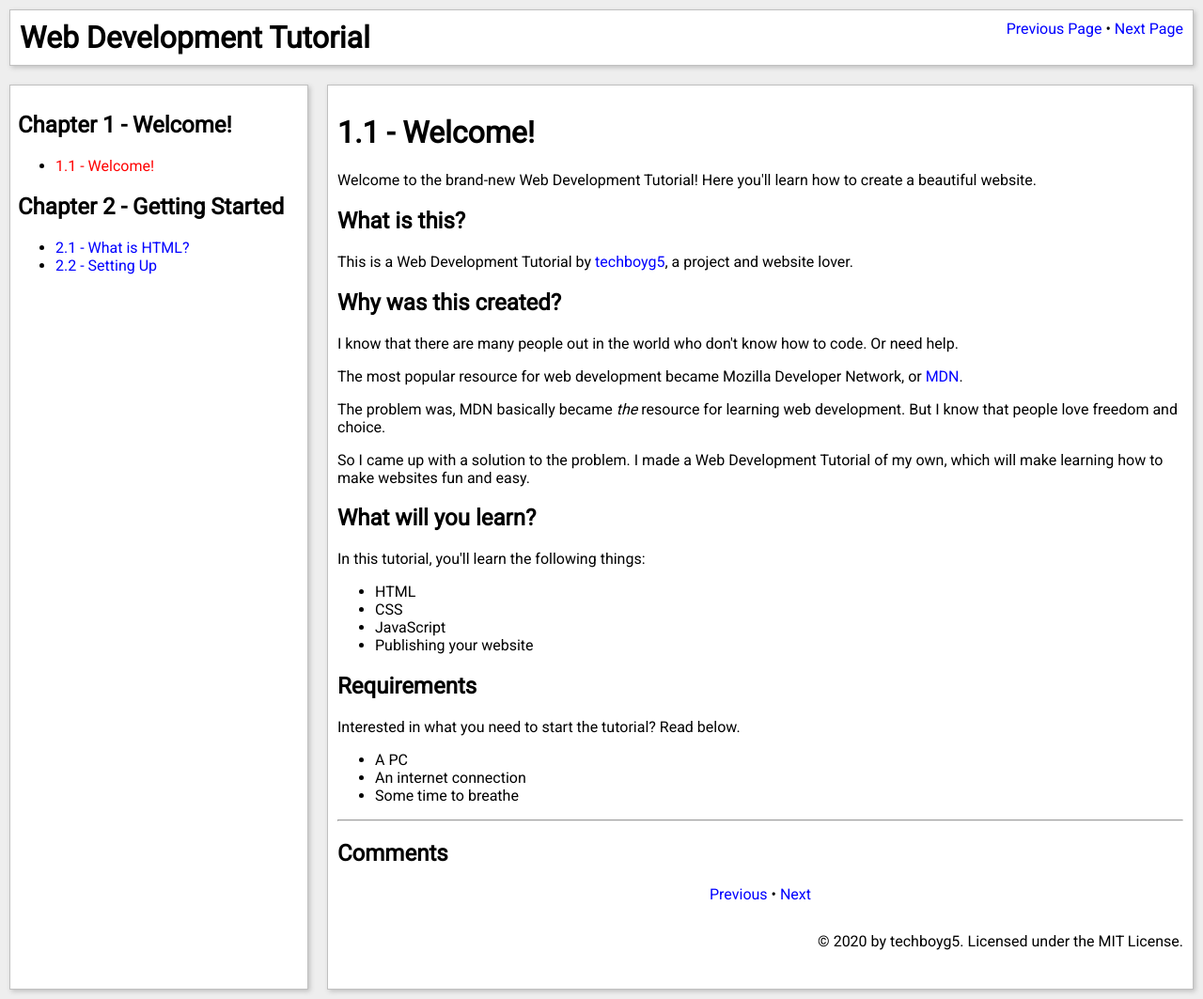
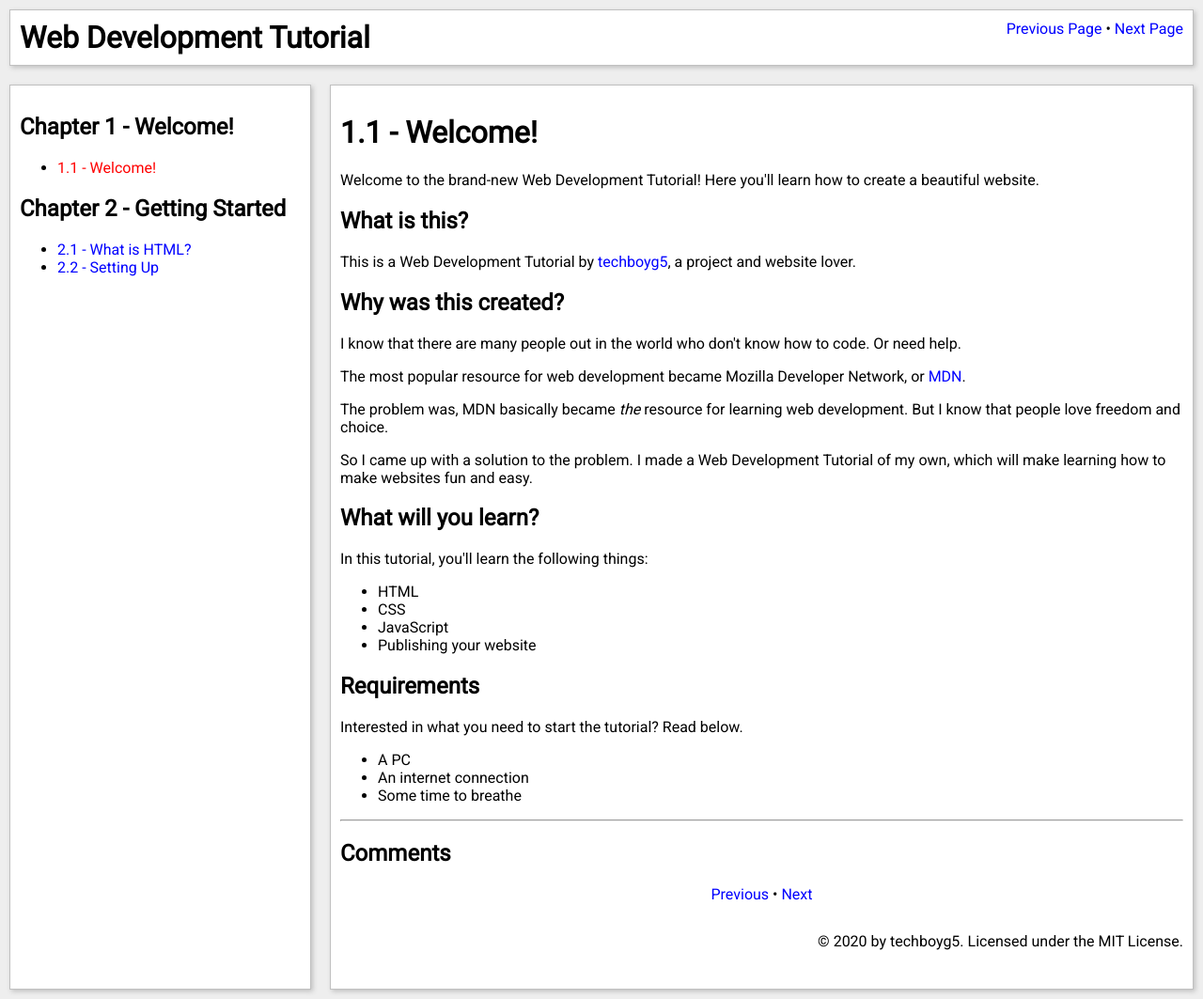
Before and after one commit to techboyg5/web-development-tutorial, a Jekyll site: the page built from chapter1/page1.html, in a window 1280 px wide. Shown: the whole page at 94% size. Built offline with Jekyll 4.4.1, drawn with Linux system fonts in a browser that asks for light colours; comment, search, counter and statistics services are not loaded; grey boxes are pictures that could not be loaded.

Commit message:
Make sidebar padding 10 pixels

```diff
--- a/_layouts/default.html
+++ b/_layouts/default.html
@@ -48,7 +48,7 @@
 			width: 25%;
 			background-color: white;
 			margin: 10px;
-			padding: 8px;
+			padding: 10px;
 			border: 1px solid silver;
 			box-shadow: 2px 2px 5px silver;
 			}
```
